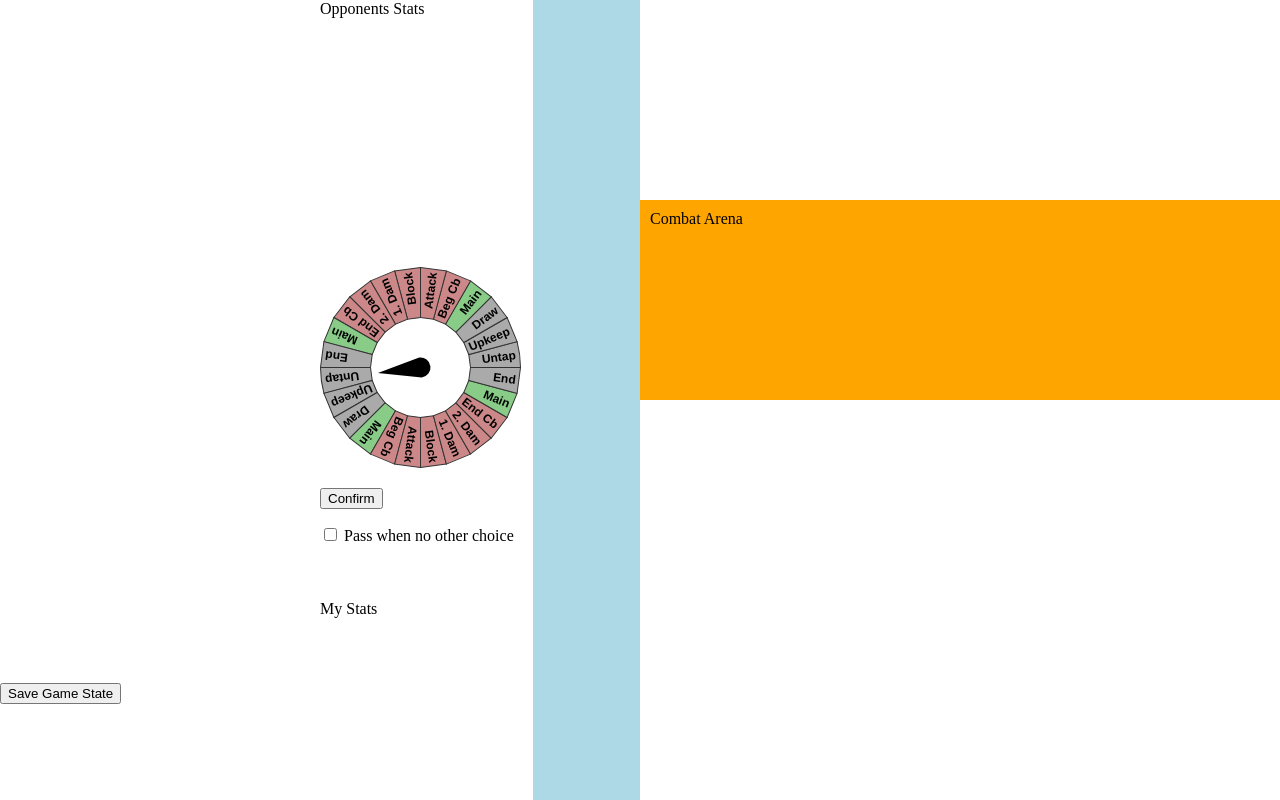
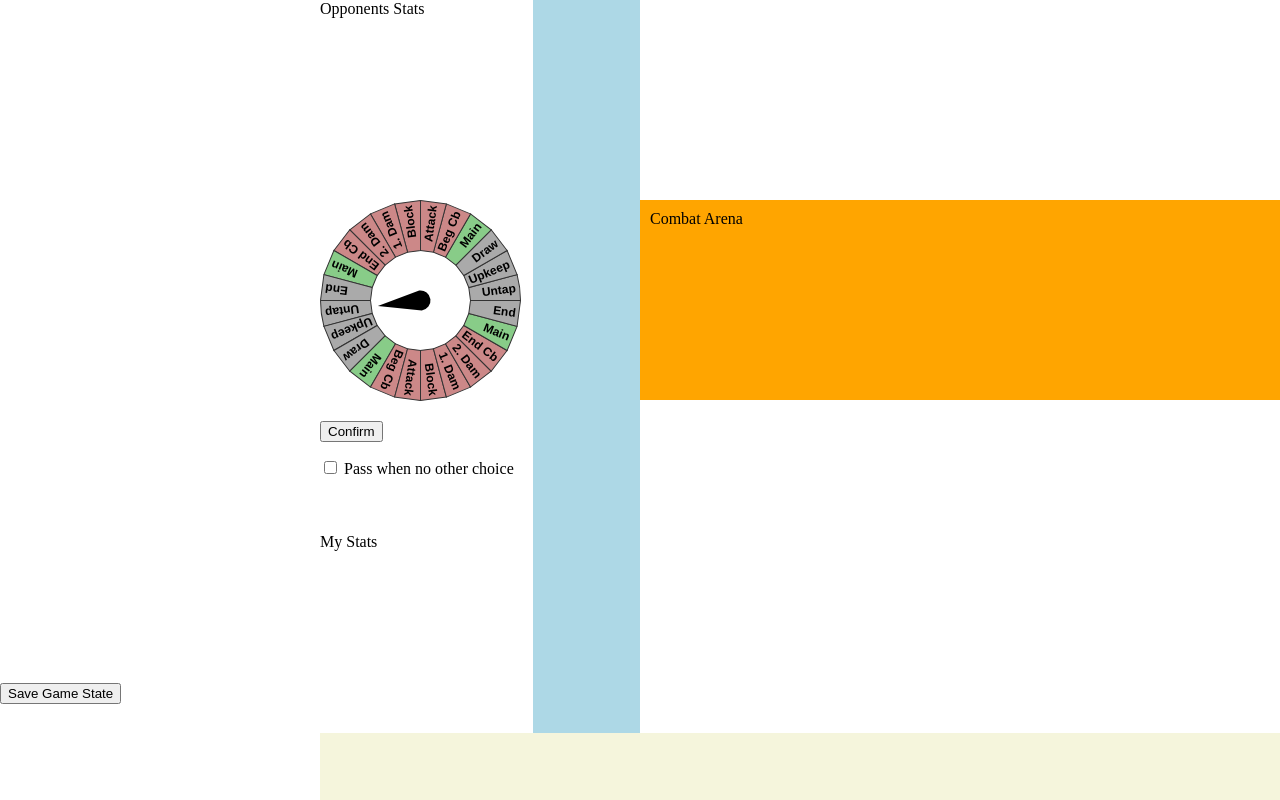
Before and after one commit to leovt/bote, a Flask app: template app/templates/game.html in a window 1280 px wide. Run offline with Flask 2, Linux system fonts and the light colour scheme; the template is opened without the code that fills it, so the values that code supplies are empty.

Commit message:
messagebox ui -> fix #3

```diff
--- a/app/templates/game.html
+++ b/app/templates/game.html
@@ -43,6 +43,9 @@
   <div id="debug">
     <p><button onclick="savegame()">Save Game State</button></p>
   </div>
+  <div id="msgbox">
+    <ul id="messages"></ul>
+  </div>
   </div>
 </body>
 <script src="{{ url_for('static', filename='game.js') }}"></script>
--- a/client/game.css
+++ b/client/game.css
@@ -19,29 +19,29 @@ html, body, #main-grid {
 
 #cardview {
   grid-column: 1;
-  grid-row: 1 / span 12;
+  grid-row: 1 / span 10;
   align-self: center;
   margin:10px;
 }
 
 #op-stats {
   grid-column: 2;
-  grid-row: 1 / span 4;
+  grid-row: 1 / span 3;
 }
 
 #stepconfirm {
   grid-column: 2;
-  grid-row: 5 / span 5;
+  grid-row: 4 / span 5;
 }
 
 #my-stats {
   grid-column: 2;
-  grid-row: 10 / span 3;
+  grid-row: 9 / span 3;
 }
 
 #stack {
   grid-column: 3;
-  grid-row: 1 / span 12;
+  grid-row: 1 / span 11;
 }
 
 #bf-theirs {
@@ -61,12 +61,18 @@ html, body, #main-grid {
 
 #hand {
   grid-column: 4;
-  grid-row: 10 / span 3;
+  grid-row: 10 / span 2;
 }
 
 #debug {
   grid-column: 1;
   grid-row: 11 / span 2;
+}
+
+#msgbox {
+  grid-column: 2 / span 3;
+  grid-row: 12;
+  overflow: hidden;
 }
 
 #bf-theirs {
@@ -169,3 +175,25 @@ html, body, #main-grid {
   border: 1px solid black;
   padding: 0.3em;
 }
+
+#messages {
+  width: 100%;
+  height: 100%;
+  margin: 0;
+  padding: 0;
+  list-style: none;
+  overflow-y: scroll;
+  background: beige;
+}
+
+#messages li {
+  background: lightblue;
+  border: 1px solid black;
+  border-radius: 0.5rem;
+  box-shadow: 0.2rem 0.2rem 0.3rem gray;
+  padding: 0.4rem;
+  margin: 0.3rem;
+  max-width: 100%;
+  word-wrap: break-word;
+  box-sizing: border-box;
+}
--- a/client/game.js
+++ b/client/game.js
@@ -39,15 +39,25 @@ function getBackfaceCardElement(card_id){
   return element;
 }
 
+function write_message(message) {
+  let messages = document.getElementById('messages');
+  let entry = document.createElement('li');
+  entry.appendChild(document.createTextNode(message));
+  messages.appendChild(entry);
+  messages.scrollTop = messages.scrollHeight;
+}
+
+
 function handleGameEvent(event) {
   log_count += 1;
-  console.log(event.event_id);
+
   let entry = document.createElement('li');
   entry.appendChild(document.createTextNode(JSON.stringify(event)));
   if (event.event_id == 'DrawCardEvent'){
     if (event.player.is_me) {
       let hand = document.getElementById('hand');
       hand.appendChild(getCardElement(event.card));
+      write_message(`You draw ${event.card.name}.`);
     } else {
       let hand = document.getElementById('op-hand');
       hand.appendChild(getBackfaceCardElement(event.card_id));
@@ -56,6 +66,7 @@ function handleGameEvent(event) {
   if (event.event_id == 'EnterTheBattlefieldEvent') {
     let tgt = document.getElementById(event.controller.is_me ? 'bf-mine' : 'bf-theirs');
     animatedMove(getCardElement(event.card), tgt);
+    write_message(`${event.card.name} enters the battlefield.`);
   }
   if (event.event_id == 'PutInGraveyardEvent' || event.event_id == 'DiscardEvent') {
     let tgt = document.getElementById(event.card.owner.is_me ? 'my-graveyard' : 'op-graveyard');
```
